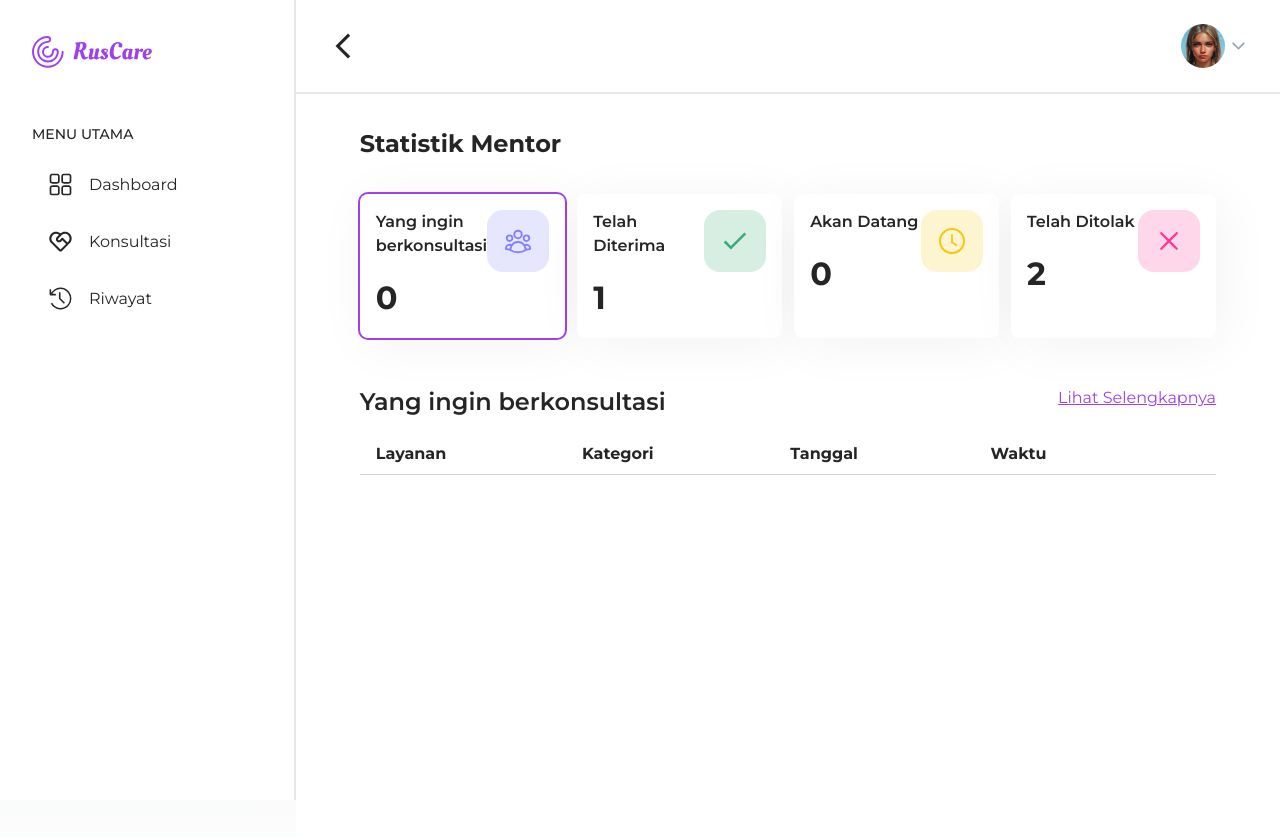
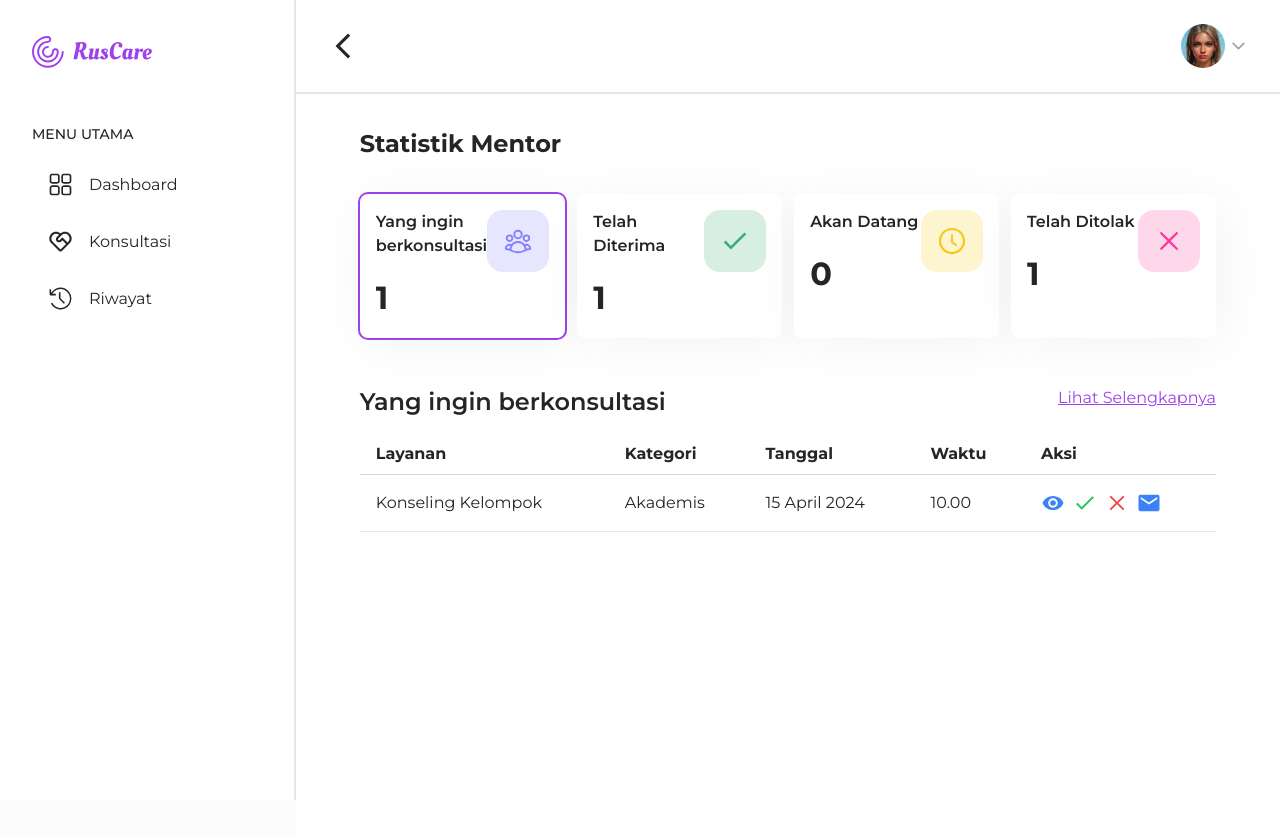
Before and after one commit to Nareswara05/NextJS-Ruscare, a Next.js app: page /dashboard-teacher in a window 1280 px wide. Shown: the top 838 px of the page. Built offline with nearby package versions, Linux system fonts and the light colour scheme.

Commit message:
feat [NR] add function state dashboard mentor

```diff
--- a/src/app/(pages)/dashboard-teacher/common-components/data.js
+++ b/src/app/(pages)/dashboard-teacher/common-components/data.js
@@ -21,7 +21,7 @@ const data = [
       location: "Ruang 101",
       mentor: "Pak Budi",
       detail: "Detail tentang Konseling Kelompok",
-      status: "ditolak"
+      status: "pending"
     },
     {
       name: "Budi",
--- a/src/app/(pages)/dashboard-teacher/common-components/table-consultation.jsx
+++ b/src/app/(pages)/dashboard-teacher/common-components/table-consultation.jsx
@@ -4,6 +4,8 @@ import React, { useState } from 'react';
 import { PiClockCountdownLight } from "react-icons/pi";
 import { BsCalendar2Week } from "react-icons/bs";
 import { VscLocation } from "react-icons/vsc";
+import { IoMdCheckmark, IoMdMail, IoMdEye } from 'react-icons/io';
+import { RxCross2 } from 'react-icons/rx';
 import Link from "next/link";
 import data from './data';
 
@@ -18,7 +20,7 @@ const TableConsultation = ({ status, title }) => {
     { title: "Kategori" },
     { title: "Tanggal" },
     { title: "Waktu" },
-    { title: "" },
+    { title: "Aksi" },
   ];
 
   const openModal = (item) => {
@@ -55,13 +57,28 @@ const TableConsultation = ({ status, title }) => {
                 <td className="py-4 px-4">{item.category}</td>
                 <td className="py-4 px-4">{item.date}</td>
                 <td className="py-4 px-4">{item.time}</td>
-                <td className="py-4 px-4">
+                <td className="py-4 px-4 flex gap-2">
                   <button
-                    className="text-blue-500 hover:underline"
+                    className="text-blue-500 hover:text-blue-700"
                     onClick={() => openModal(item)}
                   >
-                    Detail
+                    <IoMdEye size={24} />
                   </button>
+                  {status === 'pending' && (
+                    <>
+                      <button className="text-green-500 hover:text-green-700">
+                        <IoMdCheckmark size={24} />
+                      </button>
+                      <button className="text-red-500 hover:text-red-700">
+                        <RxCross2 size={24} />
+                      </button>
+                    </>
+                  )}
+                  {(status === 'pending' || status === 'diterima' || status === 'akanDatang') && (
+                    <button className="text-blue-500 hover:text-blue-700">
+                      <IoMdMail size={24} />
+                    </button>
+                  )}
                 </td>
               </tr>
             ))}
@@ -71,7 +88,7 @@ const TableConsultation = ({ status, title }) => {
 
       {isModalOpen && selectedData && (
         <div className="fixed inset-0 z-50 flex items-center justify-center overflow-hidden bg-black bg-opacity-50 text-textPrimary">
-          <div className="bg-white p-8 rounded-lg w-96">
+          <div className="bg-white p-8 rounded-lg w-fit">
             <h2 className="text-2xl font-semibold mb-4">Detail Konsultasi</h2>
             <div className="flex flex-row gap-6 items-center ">
               <div className="flex gap-2 text-textPrimary">
@@ -89,7 +106,7 @@ const TableConsultation = ({ status, title }) => {
               </div>
               <hr className="border-textPrimary border-1 w-4 rotate-90" />
               <div className="flex gap-2 text-textPrimary">
-                <div className="text-2xl">
+                <div className="text-3xl">
                   <VscLocation />
                 </div>
                 <h2 className="font-semibold text-[16px] ">{selectedData.location}</h2>
@@ -103,7 +120,7 @@ const TableConsultation = ({ status, title }) => {
               <p><strong>Mentor : </strong> {selectedData.mentor}</p>
             </div>
             <button
-              className="mt-8 w-full py-2 font-bold bg-primary text-white rounded-lg hover:bg-purple-600"
+              className="mt-8 w-full py-4 font-bold bg-primary text-white rounded-lg hover:bg-purple-600"
               onClick={closeModal}
             >
               Tutup
```
Also changed, not shown: src/app/(pages)/dashboard-teacher/common-components/statistic-dashboard.jsx (line endings or trailing spaces).
